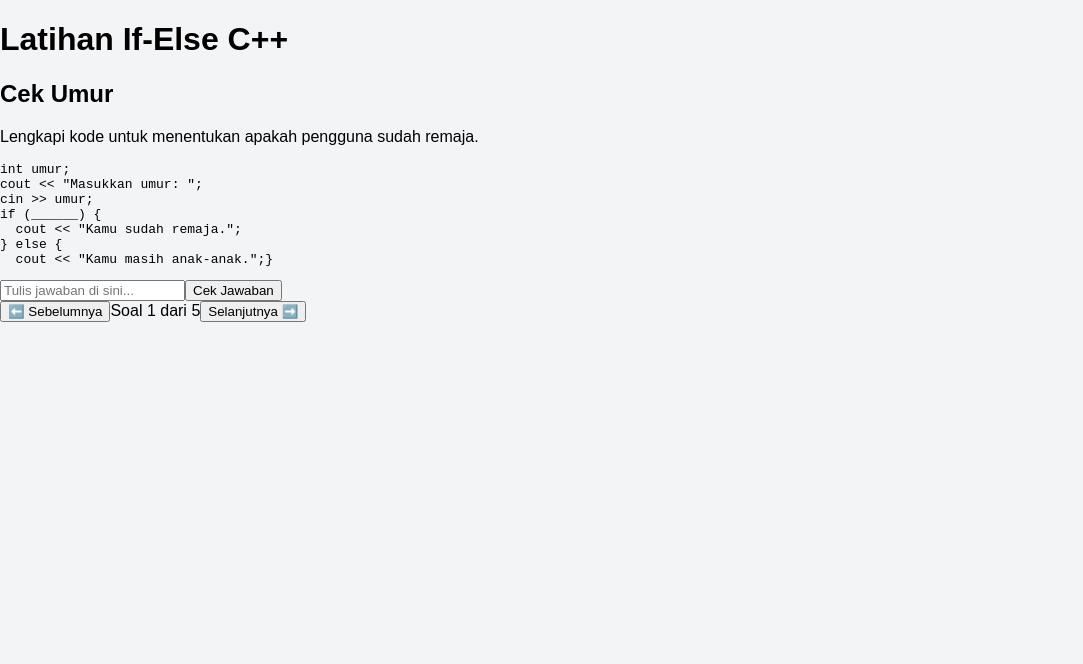
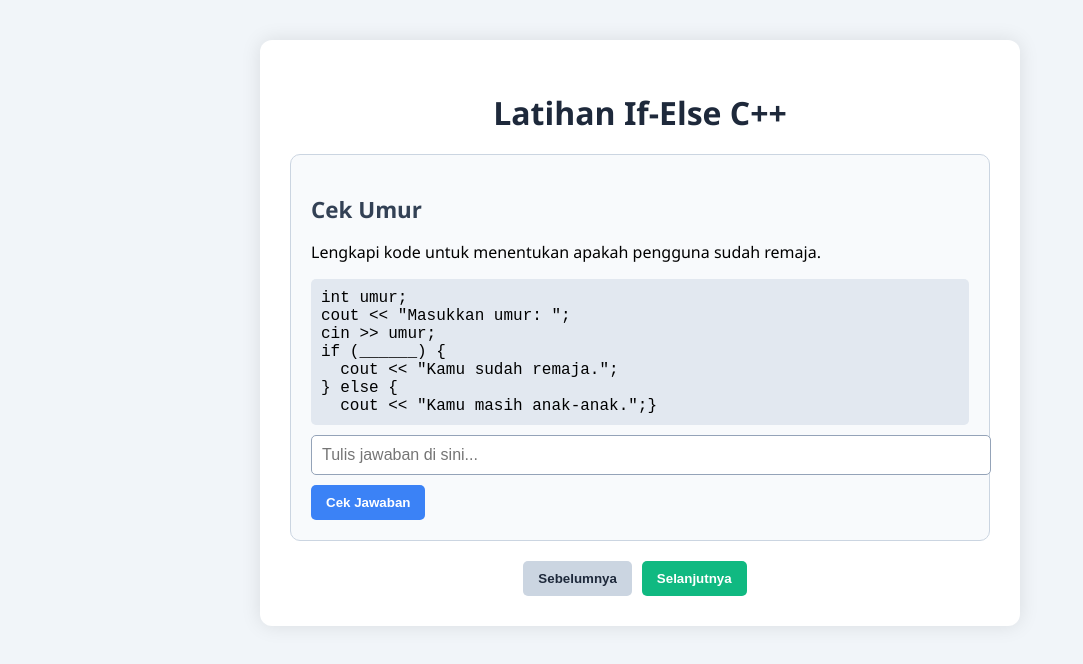
Before and after one commit to alvinmuslim/if-else-practice, a React (Create React App) app: page / in a window 1280 px wide. Shown: the top 664 px of the page, without its empty margins (0-1083 px from the left). Built offline with nearby package versions, Linux system fonts and the light colour scheme.

Commit message:
Update styling with App.css and improve UI

```diff
--- /dev/null
+++ b/src/App.css
@@ -0,0 +1,87 @@
+/* App.css */
+
+body {
+    font-family: 'Segoe UI', Tahoma, Geneva, Verdana, sans-serif;
+    background-color: #f1f5f9;
+    margin: 0;
+    padding: 0;
+  }
+
+  .container {
+    max-width: 700px;
+    margin: 40px auto;
+    background: #ffffff;
+    padding: 30px;
+    border-radius: 12px;
+    box-shadow: 0 0 20px rgba(0,0,0,0.1);
+  }
+
+  .title {
+    text-align: center;
+    color: #1e293b;
+    font-size: 2rem;
+    margin-bottom: 20px;
+  }
+
+  .subtitle {
+    font-size: 1.4rem;
+    margin-bottom: 10px;
+    color: #334155;
+  }
+
+  .card {
+    background-color: #f8fafc;
+    padding: 20px;
+    border-radius: 10px;
+    margin-bottom: 20px;
+    border: 1px solid #cbd5e1;
+  }
+
+  .code {
+    background-color: #e2e8f0;
+    padding: 10px;
+    border-radius: 5px;
+    font-family: 'Courier New', Courier, monospace;
+    white-space: pre-wrap;
+    margin-bottom: 10px;
+  }
+
+  .input {
+    width: 100%;
+    padding: 10px;
+    border: 1px solid #94a3b8;
+    border-radius: 5px;
+    margin-bottom: 10px;
+    font-size: 1rem;
+  }
+
+  .button {
+    padding: 10px 15px;
+    margin-right: 10px;
+    border: none;
+    border-radius: 5px;
+    background-color: #cbd5e1;
+    color: #1e293b;
+    cursor: pointer;
+    font-weight: bold;
+  }
+
+  .button.primary {
+    background-color: #3b82f6;
+    color: white;
+  }
+
+  .button.success {
+    background-color: #10b981;
+    color: white;
+  }
+
+  .feedback {
+    margin-top: 10px;
+    font-weight: bold;
+    color: #1e40af;
+  }
+
+  .navigation {
+    text-align: center;
+  }
--- a/src/App.js
+++ b/src/App.js
@@ -1,4 +1,5 @@
 import React, { useState } from "react";
+import "./App.css";
 
 const exercises = [
   {
@@ -75,73 +76,55 @@ export default function IfElsePractice() {
   const [current, setCurrent] = useState(0);
   const [userInput, setUserInput] = useState("");
   const [feedback, setFeedback] = useState("");
-  const [score, setScore] = useState(0);
-  const [isAnswered, setIsAnswered] = useState(false);
 
   const checkAnswer = () => {
     const correct = exercises[current].answer.trim().toLowerCase();
     const input = userInput.trim().toLowerCase();
-    const isCorrect = input === correct;
-    setFeedback(isCorrect ? "✅ Jawaban benar!" : "❌ Jawaban masih salah, coba lagi.");
-    if (isCorrect && !isAnswered) {
-      setScore(score + 1);
-      setIsAnswered(true);
-    }
-  };
-
-  const goTo = (index) => {
-    setCurrent(index);
-    setUserInput("");
-    setFeedback("");
-    setIsAnswered(false);
+    setFeedback(input === correct ? "✅ Jawaban benar!" : "❌ Jawaban masih salah, coba lagi.");
   };
 
   return (
-    <div className="p-6 max-w-4xl mx-auto font-sans text-gray-800">
-      <h1 className="text-3xl font-bold mb-6 text-center text-blue-700">Latihan If-Else C++</h1>
-
-      <div className="bg-white rounded-2xl shadow-lg p-6 mb-4 border border-blue-100">
-        <h2 className="text-xl font-semibold mb-2 text-blue-600">{exercises[current].title}</h2>
-        <p className="mb-3 italic">{exercises[current].prompt}</p>
-        <pre className="bg-gray-100 p-4 rounded text-sm whitespace-pre-wrap border border-gray-300">
+    <div className="container">
+      <h1 className="title">Latihan If-Else C++</h1>
+      <div className="card">
+        <h2 className="subtitle">{exercises[current].title}</h2>
+        <p>{exercises[current].prompt}</p>
+        <pre className="code">
           {exercises[current].code.replace(/______/g, userInput || "______")}
         </pre>
         <input
-          className="mt-4 w-full px-4 py-2 border rounded-xl border-blue-300 focus:outline-none focus:ring-2 focus:ring-blue-400"
+          className="input"
           placeholder="Tulis jawaban di sini..."
           value={userInput}
           onChange={(e) => setUserInput(e.target.value)}
         />
-        <button
-          onClick={checkAnswer}
-          className="mt-3 px-4 py-2 bg-blue-600 hover:bg-blue-700 text-white rounded-xl shadow"
-        >
+        <button onClick={checkAnswer} className="button primary">
           Cek Jawaban
         </button>
-        {feedback && <p className="mt-3 text-lg font-semibold">{feedback}</p>}
+        {feedback && <p className="feedback">{feedback}</p>}
       </div>
-
-      <div className="flex justify-between items-center mb-6">
+      <div className="navigation">
         <button
-          onClick={() => goTo(current > 0 ? current - 1 : current)}
-          className="px-4 py-2 bg-gray-400 hover:bg-gray-500 text-white rounded-xl"
+          onClick={() => {
+            setCurrent((prev) => (prev > 0 ? prev - 1 : prev));
+            setUserInput("");
+            setFeedback("");
+          }}
+          className="button"
         >
-          ⬅️ Sebelumnya
+          Sebelumnya
         </button>
-        <span className="font-semibold">Soal {current + 1} dari {exercises.length}</span>
         <button
-          onClick={() => goTo(current < exercises.length - 1 ? current + 1 : current)}
-          className="px-4 py-2 bg-green-500 hover:bg-green-600 text-white rounded-xl"
+          onClick={() => {
+            setCurrent((prev) => (prev < exercises.length - 1 ? prev + 1 : prev));
+            setUserInput("");
+            setFeedback("");
+          }}
+          className="button success"
         >
-          Selanjutnya ➡️
+          Selanjutnya
         </button>
       </div>
-
-      {current === exercises.length - 1 && (
-        <div className="text-center text-xl font-bold text-purple-700">
-          🎉 Skor kamu: {score} dari {exercises.length}
-        </div>
-      )}
     </div>
   );
 }
```
